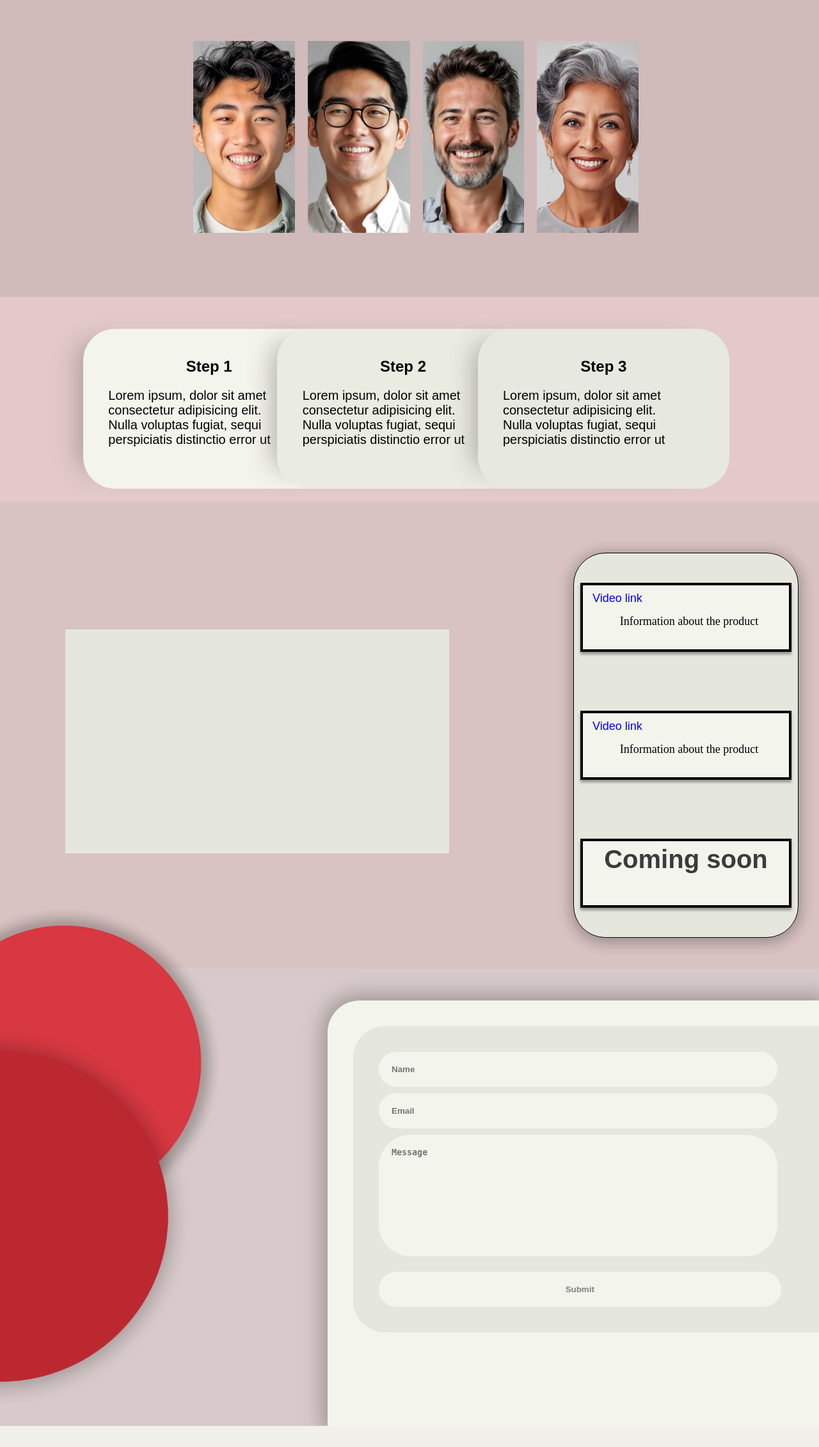
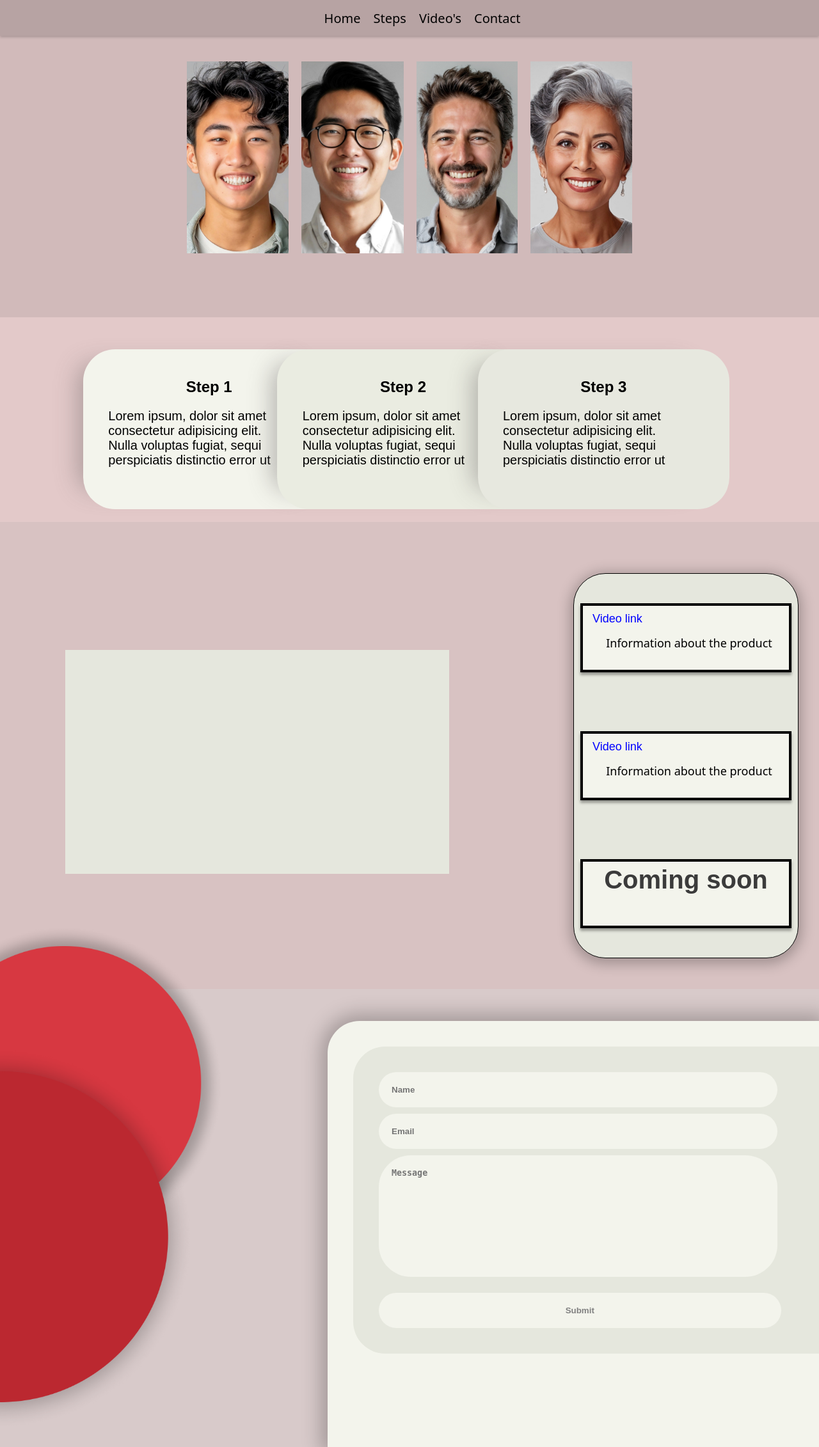
Before and after one commit to roc-ica/l3-pro-3-ergowijzer-dumble, a PHP site: page / in a window 1280 px wide. Shown: the whole page at 64% size. Before the commit the page ends 2229 px from the top, so only its background shows below. Run offline with PHP 8.4, Linux system fonts and the light colour scheme; some libraries are stand-ins or nearby versions; grey boxes are pictures that could not be loaded.

Commit message:
made a header and some animations

```diff
--- a/css/home.css
+++ b/css/home.css
@@ -2,6 +2,7 @@ body {
   padding: 0px;
   margin: 0px;
   overflow-x: hidden;
+  font-family: system-ui, -apple-system, BlinkMacSystemFont, 'Segoe UI', Roboto, Oxygen, Ubuntu, Cantarell, 'Open Sans', 'Helvetica Neue', sans-serif;
 }
 
 h1{
@@ -13,11 +14,89 @@ h1{
   padding: 0px;
 
 }
+/* =============================== */
+/* =           HEADER            = */
+/* =============================== */
 
-header {
-  height: 70px;
-  background-color: #3b3b3b4d;
+/* Header */
+.header {
+  height: 3.5rem;
+  position: fixed;
+  top: 0;
+  left: 0;
+  width: 100%;
+  z-index: 100;
+  display: flex;
+  align-items: center;
+  justify-content: space-between;
+  background: rgba(0, 0, 0, 0.12);
+  box-shadow: 0 2px 4px rgba(0, 0, 0, 0.2);
+  transition: transform 0.3s ease; /* Add transition for smooth animation */
 }
+.nav-up {
+  transform: translateY(-100%); /* Slide the header up */
+}
+
+
+
+.nav__link {
+  color: black;
+  font-weight: 500;
+  text-decoration: none;
+  position: relative; /* Establish a containing block for pseudo-element */
+  font-size: 20px;
+}
+/* Slide-in underline effect */
+.nav__link::before {
+  content: '';
+  position: absolute;
+  bottom: -3px; /* Adjust the position of the underline */
+  left: 0;
+  width: 0; /* Initially, the width is 0 */
+  height: 2px; /* Adjust the height of the underline */
+  background-color: #ffffff; /* Color of the underline */
+  transition: width 0.3s ease; /* Transition effect for width */
+}
+.nav__link:hover::before {
+  width: 100%; /* When hovering, expand the width to 100% */
+}
+
+.nav__container {
+  display: flex;
+  align-items: center;
+  justify-content: center;
+  margin-top: 20px;
+  width: 100%;
+}
+
+.nav__menu {
+  display: inline-block;
+  align-items: center;
+  margin-left: auto;
+  margin: 20px 0;
+}
+
+.nav__list {
+  display: flex;
+  list-style: none;
+  margin: 0;
+  margin-bottom: 20px;
+  margin-left: 20px;
+}
+
+.nav__item {
+  margin-right: 20px;
+  position: relative; /* Make sure the ::before pseudo-element is positioned relative to this */
+}
+
+.nav__link:hover {
+  color: #fff;
+}
+
+/* =============================== */
+/* =           HOME              = */
+/* =============================== */
+
 .home-container {
   background-color: #e3c9c9;
   padding: 0px;
@@ -34,7 +113,7 @@ header {
   height: 400px;
   background-color: #3333331a;
   gap: 20px;
-  padding-top: 5%;
+  padding-top: 7.5%;
   /* margin-top: 2; */
 }
 .box {
@@ -48,6 +127,7 @@ header {
   align-items: center;
   flex-direction: column;
 }
+
 .box h2 {
   margin: 15px;
   margin: 5%;
--- a/index.html
+++ b/index.html
@@ -5,12 +5,40 @@
       <meta name="viewport" content="width=device-width, initial-scale=1.0" />
       <link href="css/home.css" rel="stylesheet" />
       <title>Ergowijzer Homepage</title>
+      <!--=============== FAVICON ===============-->
+      <link rel="shortcut icon" href="assets/img/icons8-circled-i-32.png" type="image/x-icon">
+
+      <!--=============== REMIXICONS ===============-->
+      <link rel="stylesheet" href="https://cdnjs.cloudflare.com/ajax/libs/remixicon/3.4.0/remixicon.css" crossorigin="">
     </head>
     <body>
+      <section class="Header__section">
+        <header class="header" id="header">
+          <nav class="nav__container">
+              <div class="nav__menu" id="nav-menu">
+              <ul class="nav__list magic-hover magic-hover__square">
+                  <li class="nav__item">
+                      <a href="#" class="nav__link">Home</a>
+                  </li>
 
+                  <li class="nav__item magic-hover magic-hover__square">
+                      <a href="#products" class="nav__link">Steps</a>
+                  </li>
+
+                  <li class="nav__item magic-hover magic-hover__square">
+                      <a href="#" class="nav__link">Video's</a>
+                  </li>
+
+                  <li class="nav__item magic-hover magic-hover__square">
+                      <a href="#contact" class="nav__link nav__link-button ">Contact</a>
+                  </li>
+              </ul>
+              </div>
+          </nav>
+      </header>
+      </section>
       <section class="home-container">
         <div class="box-home">
-        <header></header>
           <img src="img/person1.png" alt="" class="person1 row1" />
           <img src="img/person2.png" alt="" class="person2 row1" />
           <img src="img/person3.png" alt="" class="person3 row2" />
@@ -76,6 +104,8 @@
             </form>
         </div>
     </section>
-
+    <script src="https://cdnjs.cloudflare.com/ajax/libs/gsap/3.9.1/ScrollTrigger.min.js"></script>
+    <script src="https://cdnjs.cloudflare.com/ajax/libs/gsap/3.9.1/gsap.min.js"></script>
+    <script src="js/script.js"></script>
   </body>
   </html>
--- a/js/script.js
+++ b/js/script.js
@@ -1,55 +1,138 @@
-import { gsap } from "gsap";
+// import { gsap } from "gsap";
 
-//register the plugin (just once)
-gsap.registerPlugin(MotionPathPlugin);
+// //register the plugin (just once)
+// gsap.registerPlugin(MotionPathPlugin);
 
-gsap.to("#rect", {
-  duration: 5,
-  repeat: 12,
-  repeatDelay: 3,
-  yoyo: true,
-  ease: "power1.inOut",
-  motionPath: {
-    path: "#path",
-    align: "#path",
-    autoRotate: true,
-    alignOrigin: [0.5, 0.5],
-  },
+// gsap.to("#rect", {
+//   duration: 5,
+//   repeat: 12,
+//   repeatDelay: 3,
+//   yoyo: true,
+//   ease: "power1.inOut",
+//   motionPath: {
+//     path: "#path",
+//     align: "#path",
+//     autoRotate: true,
+//     alignOrigin: [0.5, 0.5],
+//   },
+// });
+
+// // video player
+
+// // Get the video element and each link
+// const video = document.getElementById("my-video");
+// const link1 = document.getElementById("video-link-1");
+// const link2 = document.getElementById("video-link-2");
+// const link3 = document.getElementById("video-link-3");
+
+// // the URLs of the videos that needs to be displayed
+// const fethiUrl = "";
+// const videoUrl2 = "";
+// const videoUrl3 = "";
+
+// // Add an event listener to each link that changes the video source when clicked
+// link1.addEventListener("click", () => {
+//   video.src = fethiUrl;
+//   video.play();
+// });
+
+// link2.addEventListener("click", () => {
+//   video.src = videoUrl2;
+//   video.play();
+// });
+
+// link3.addEventListener("click", () => {
+//   video.src = videoUrl3;
+//   video.play();
+// });
+
+// // to wait for the video to be ready to play before displaying it
+// video.addEventListener("canplaythrough", () => {
+//   link1.addEventListener("click", () => {
+//     video.src = fethiUrl;
+//     video.play();
+//   });
+// });
+
+////////////////NAV SCOLL//////////////////////////
+let lastScrollTop = 0;
+
+window.addEventListener('scroll', function() {
+    let currentScroll = window.pageYOffset || document.documentElement.scrollTop;
+    if (currentScroll > lastScrollTop) {
+        // Downscroll code
+        document.getElementById('header').classList.add('nav-up');
+    } else {
+        // Upscroll code
+        document.getElementById('header').classList.remove('nav-up');
+    }
+    lastScrollTop = currentScroll <= 0 ? 0 : currentScroll;
+}, false);
+
+////////////////gasp/////////////////////////////
+// Slide images in using GSAP
+gsap.from('.person1', { x: '-100%', opacity: 0, duration: 1, delay: 0.5 });
+gsap.from('.person2', { x: '100%', opacity: 0, duration: 1, delay: 0.7 });
+gsap.from('.person3', { x: '-100%', opacity: 0, duration: 1, delay: 0.9 });
+gsap.from('.person4', { x: '100%', opacity: 0, duration: 1, delay: 1.1 });
+
+// Wait for the DOM content to be fully loaded
+document.addEventListener("DOMContentLoaded", function() {
+  // Define the elements you want to slide in
+  const boxes = document.querySelectorAll('.box');
+
+  // Loop through each box
+  boxes.forEach((box, index) => {
+    // Set up GSAP animation for sliding in
+    gsap.from(box, {
+      scrollTrigger: {
+        trigger: box,
+        start: 'top bottom', // Trigger animation when the top of the box touches the bottom of the viewport
+        end: 'bottom top', // End animation when the bottom of the box touches the top of the viewport
+        toggleActions: 'play none none none', // Play animation only once
+      },
+      x: -100, // Initial position outside the viewport
+      opacity: 0, // Initially invisible
+      duration: 1, // Animation duration
+      delay: index * 0.3 // Delay each box animation slightly to create a stagger effect
+    });
+  });
+});
+gsap.registerPlugin(ScrollTrigger);
+
+window.addEventListener('load', function() {
+    gsap.from("#circle1", {
+      scrollTrigger: {
+        trigger: ".contact-container",
+        start: "top center"
+      },
+      x: -200, // Slide from the left side
+      opacity: 0, // Start the element invisible
+      duration: 2
+    });
+
+    gsap.from("#circle2", {
+      scrollTrigger: {
+        trigger: ".contact-container",
+        start: "top center"
+      },
+      x: -200, // Slide from the right side
+      opacity: 0, // Start the element invisible
+      duration: 2
+    });
 });
 
-// video player
+gsap.registerPlugin(ScrollTrigger);
 
-// Get the video element and each link
-const video = document.getElementById("my-video");
-const link1 = document.getElementById("video-link-1");
-const link2 = document.getElementById("video-link-2");
-const link3 = document.getElementById("video-link-3");
-
-// the URLs of the videos that needs to be displayed
-const fethiUrl = "";
-const videoUrl2 = "";
-const videoUrl3 = "";
-
-// Add an event listener to each link that changes the video source when clicked
-link1.addEventListener("click", () => {
-  video.src = fethiUrl;
-  video.play();
+window.addEventListener('load', function() {
+    // Slide in the border from the right
+    gsap.from(".border", {
+      scrollTrigger: {
+        trigger: ".contact-container",
+        start: "top center"
+      },
+      x: 200, // Slide from the right side
+      opacity: 0, // Start the element invisible
+      duration: 2
+    });
 });
-
-link2.addEventListener("click", () => {
-  video.src = videoUrl2;
-  video.play();
-});
-
-link3.addEventListener("click", () => {
-  video.src = videoUrl3;
-  video.play();
-});
-
-// to wait for the video to be ready to play before displaying it
-video.addEventListener("canplaythrough", () => {
-  link1.addEventListener("click", () => {
-    video.src = fethiUrl;
-    video.play();
-  });
-});
```
Lines whose indentation alone changed are shown as unchanged.
